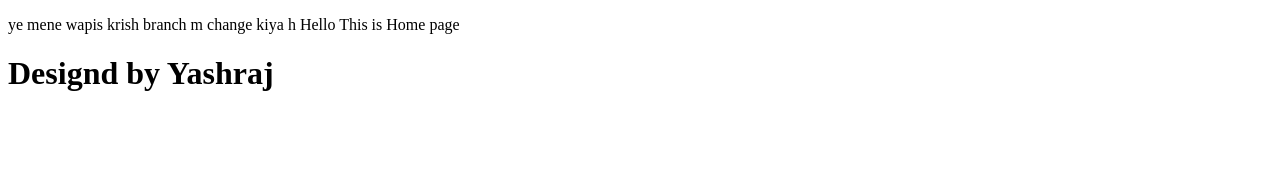
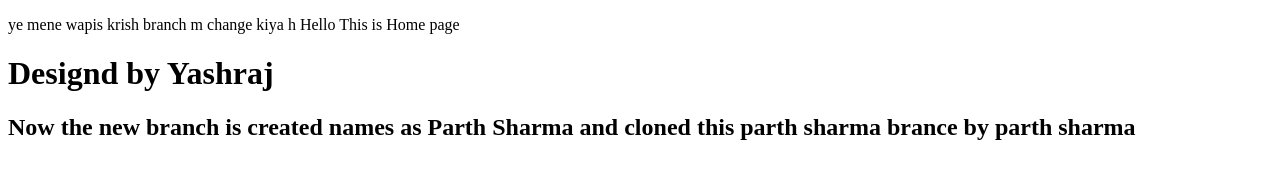
Before and after one commit to YashrajSinghChauhan/Tutorialtest, a plain HTML site: page index.html in a window 1280 px wide. Drawn offline with Linux system fonts and the light colour scheme.

Commit message:
parthsharma branch clone branch status main

```diff
--- a/index.html
+++ b/index.html
@@ -9,5 +9,6 @@
 <body>
     <p> ye mene wapis krish branch m change kiya h Hello This is Home page</p>
     <h1>Designd by Yashraj</h1>
+    <h2>Now the new branch is created names as Parth Sharma and cloned this parth sharma brance by parth sharma </h2>
 </body>
 </html>
```
Also changed, not shown: About.html (+1 -0 lines).
